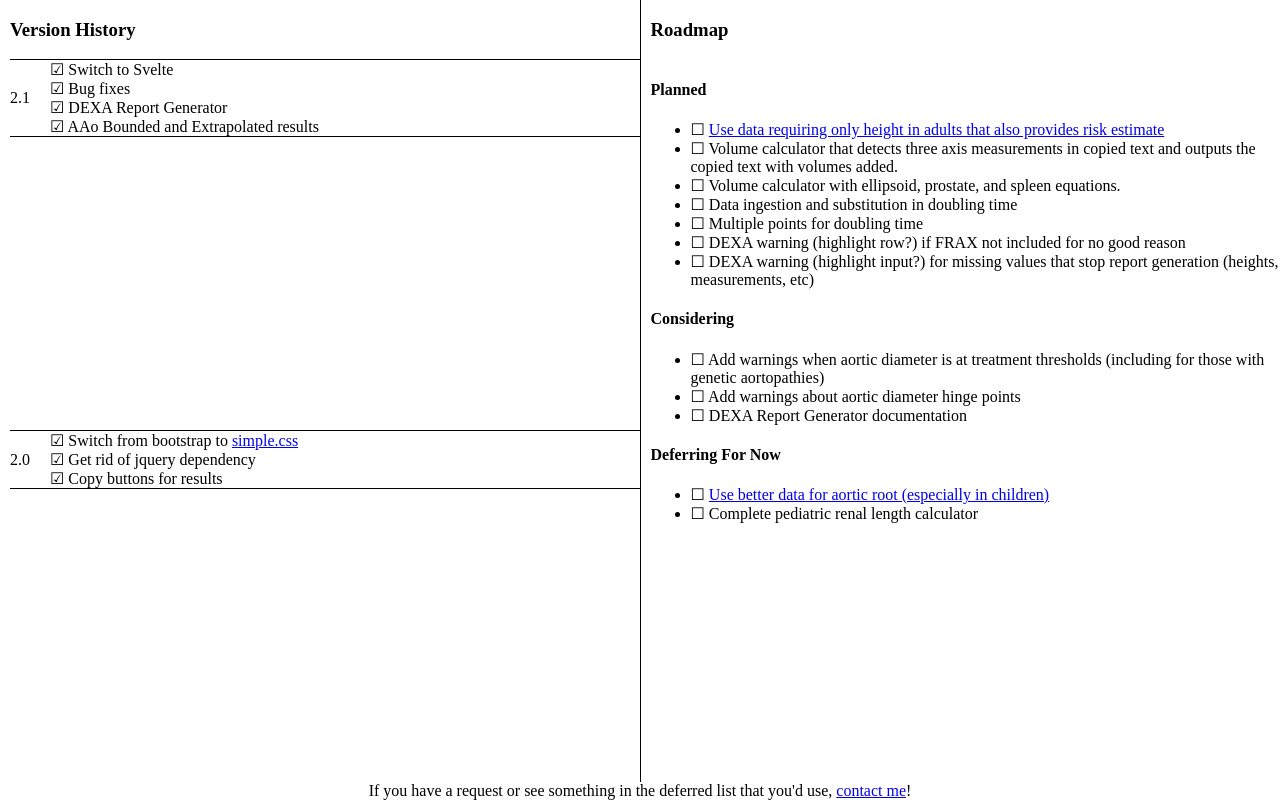
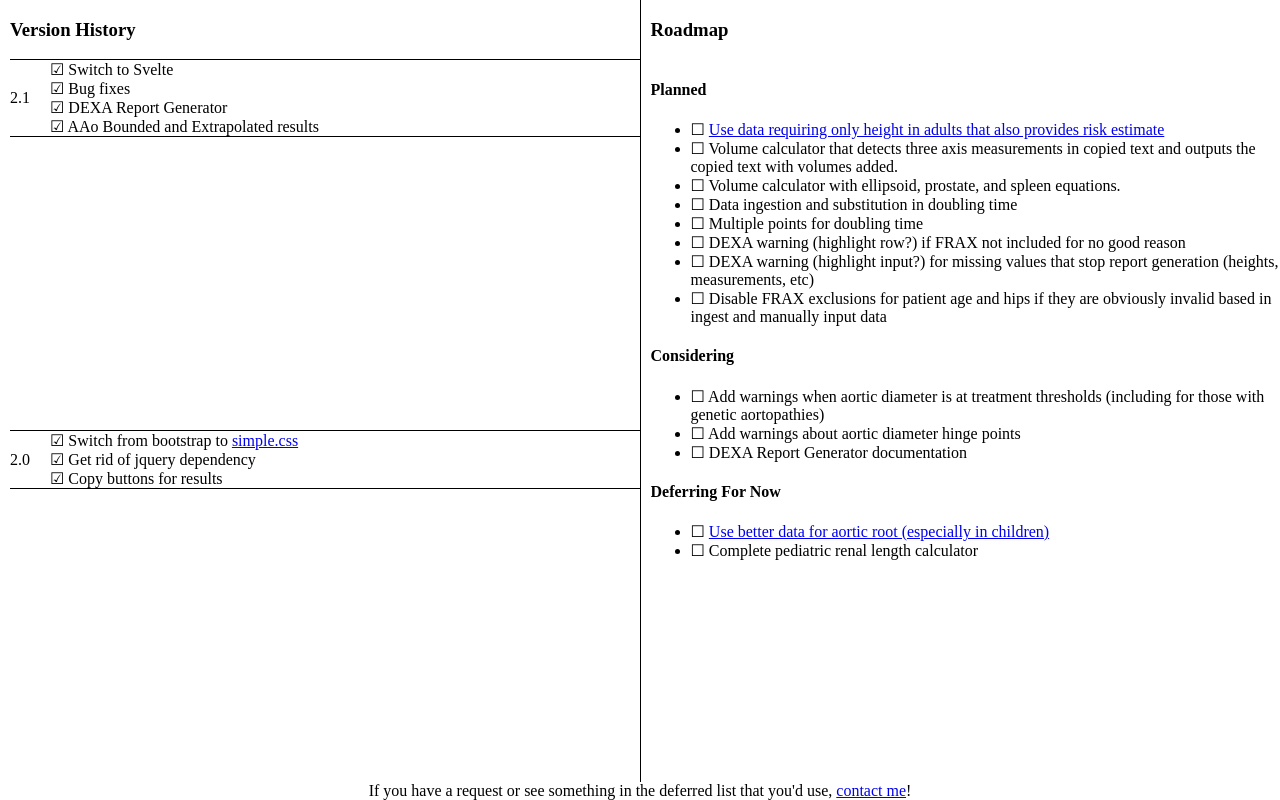
Before and after one commit to overtone1000/RadCalc, a SvelteKit app: page /version in a window 1280 px wide. Built offline with nearby package versions, Linux system fonts and the light colour scheme.

Commit message:
Additional roadmap entry

```diff
--- a/src/components/version/main.svelte
+++ b/src/components/version/main.svelte
@@ -34,6 +34,7 @@
         '☐ Multiple points for doubling time',
         '☐ DEXA warning (highlight row?) if FRAX not included for no good reason',
         '☐ DEXA warning (highlight input?) for missing values that stop report generation (heights, measurements, etc)',
+        '☐ Disable FRAX exclusions for patient age and hips if they are obviously invalid based in ingest and manually input data',
     ];
 
     let considering_roadmap_entries:string[]=
```
Also changed, not shown: static/example_forms/Example_Ingest_Template.txt.
